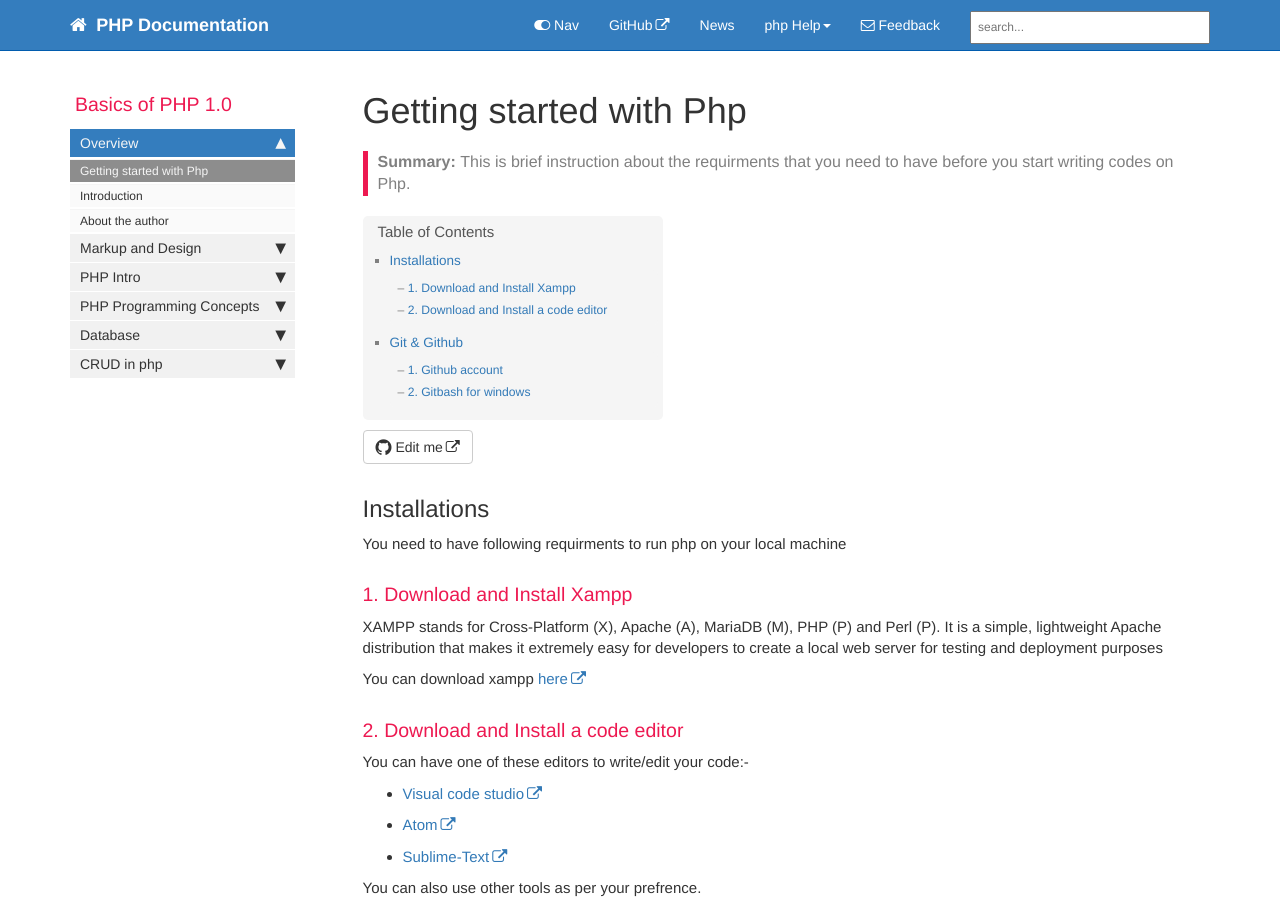
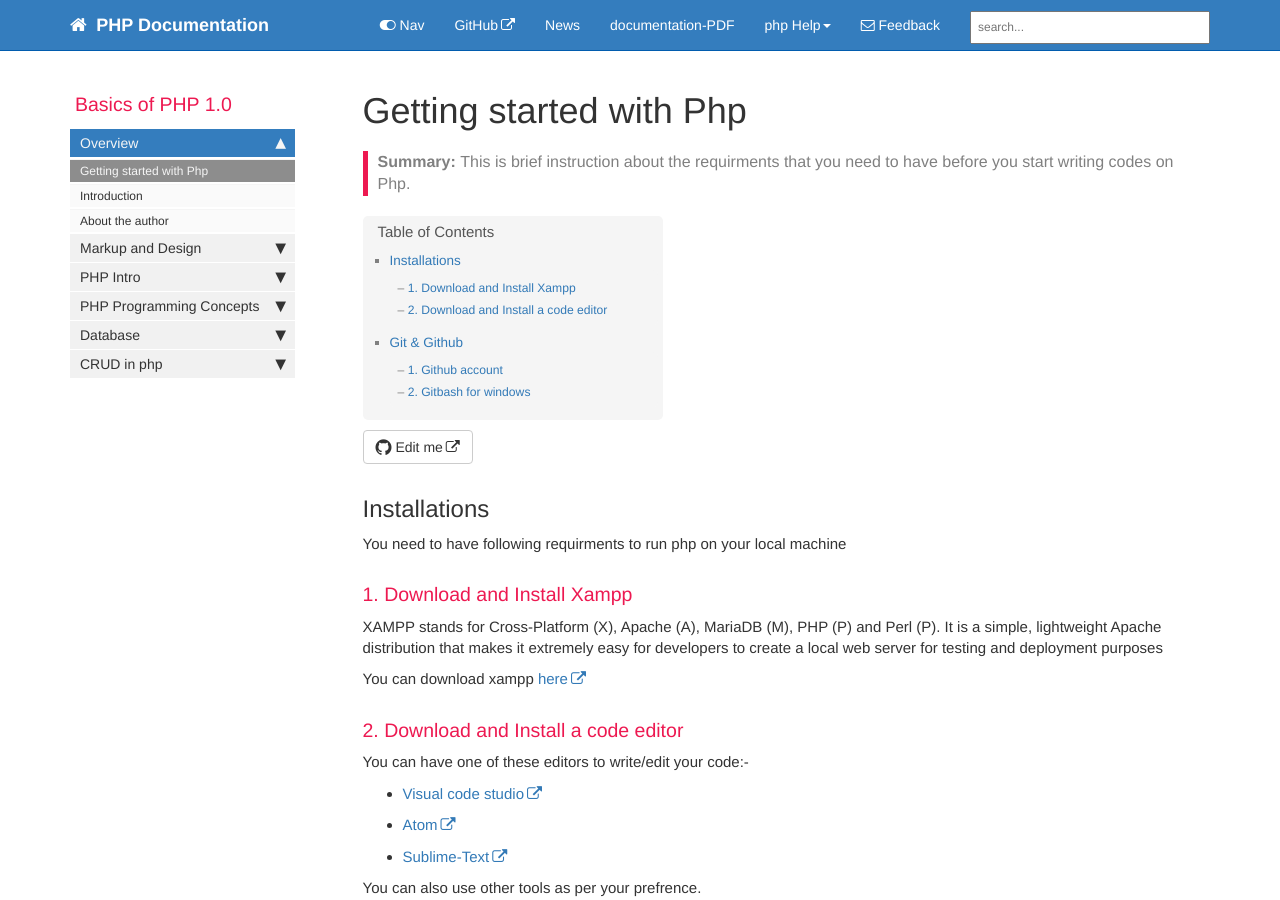
Before and after one commit to Riwajchalise/phpblog, a Jekyll site: the page built from index.md, in a window 1280 px wide and 900 px high. Built offline with Jekyll 4.4.1, drawn with Linux system fonts in a browser that asks for light colours; comment, search, counter and statistics services are not loaded.

Commit message:
pdf pushed

```diff
--- a/_data/topnav.yml
+++ b/_data/topnav.yml
@@ -7,6 +7,9 @@ topnav:
       external_url: https://github.com/Riwajchalise/phpclass
     - title: News
       url: /news
+    - title: documentation-PDF
+      url: pdf/mydoc.pdf
+
 
 #Topnav dropdowns
 topnav_dropdowns:
```
Also changed, not shown: 1 other file.
